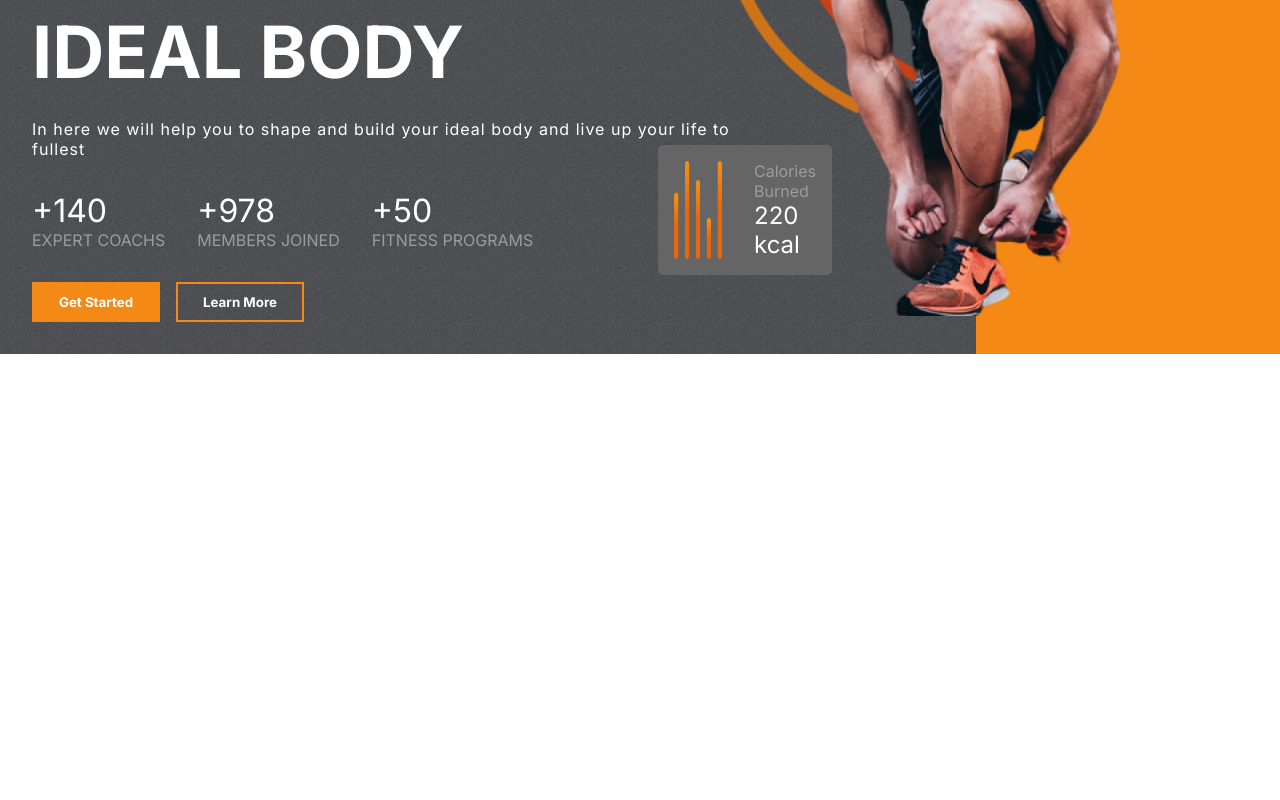
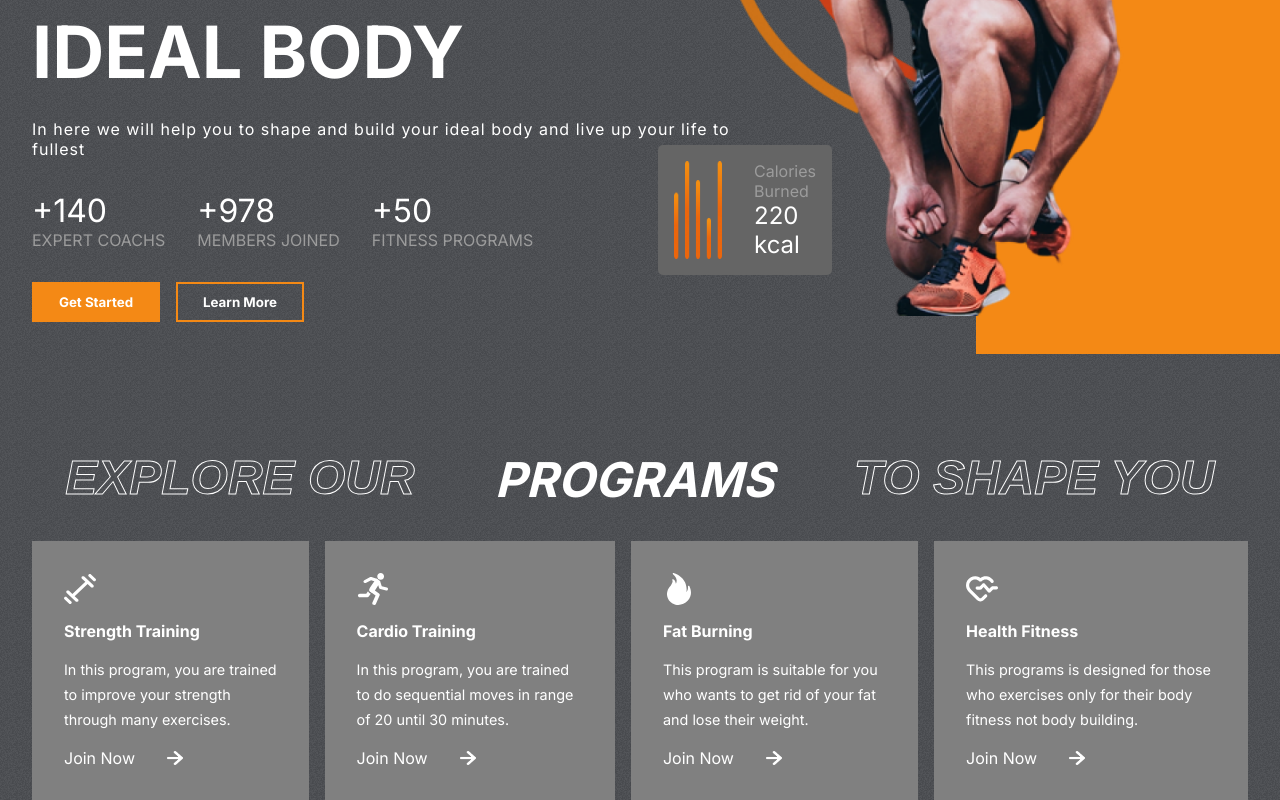
Before and after one commit to murataktas61/gymweb, a React (Create React App) app: page / in a window 1280 px wide. Shown: the part 367-1167 px from the top of the page. Before the commit the page ends 800 px from the top, so only its background shows below. Built offline with nearby package versions, Linux system fonts and the light colour scheme.

Commit message:
programs section add

```diff
--- a/src/App.js
+++ b/src/App.js
@@ -1,9 +1,11 @@
 import './App.css';
 import Hero from './components/Hero/Hero';
+import Program from './components/Programs/Program';
 function App() {
   return (
     <div className="App">
          <Hero/>
+         <Program/>
     </div>
   );
 }
--- /dev/null
+++ b/src/components/Programs/Program.css
@@ -0,0 +1,55 @@
+.Programs{
+    display: flex;
+    flex-direction: column;
+    gap: 2rem;
+    padding: 0 2rem;
+}
+.programs-header{
+    display: flex;
+    gap:5rem;
+    font-weight: bold;
+    font-size: 3rem;
+    justify-content: center;
+    color: white;
+    text-transform: uppercase;
+    font-style: italic;
+}
+.program-categories{
+    display: flex;
+    gap: 1rem;
+}
+.category{
+    display: flex;
+    flex-direction: column;
+    background-color: gray;
+    padding: 2rem;
+    gap:1rem;
+    color: white;
+    justify-content: space-between;
+
+}
+.category>:nth-child(1){
+    width: 2rem;
+    height: 2rem;
+    fill: white;
+}
+.category>:nth-child(2){
+   font-size: 1rem;
+   font-weight: bold;
+}
+.category>:nth-child(3){
+  font-size: 0.9rem;
+  line-height: 25px;
+}
+.join-now{
+    display: flex;
+    align-items: center;
+    gap:2rem;
+}
+.join-now>img{
+    width: 1rem;
+}
+.category:hover{
+    background: var(--planCard);
+    cursor: pointer;
+}
--- /dev/null
+++ b/src/components/Programs/Program.jsx
@@ -0,0 +1,31 @@
+import React from 'react'
+import './Program.css'
+import {programsData} from '../../data/programsData'
+import RightArrow from '../../assets/rightArrow.png'
+const Program = () => {
+  return (
+    <div className='Programs' id="programs">
+      {/* header */}
+      <div  className='programs-header'>
+        <span className='stroke-text'>Explore our</span>
+        <span>Programs</span>
+        <span className='stroke-text'>to shape you</span>
+      </div>
+      <div className='program-categories'>
+        {programsData.map((program)=>(
+            <div className='category'>
+                {program.image}
+                <span>{program.heading}</span>
+                <span>{program.details}</span>
+                <div className='join-now'>
+                    <span>Join Now</span>
+                    <img src={RightArrow} alt=""/>
+                </div>
+            </div>
+        ))}
+      </div>
+    </div>
+  )
+}
+
+export default Program
```
